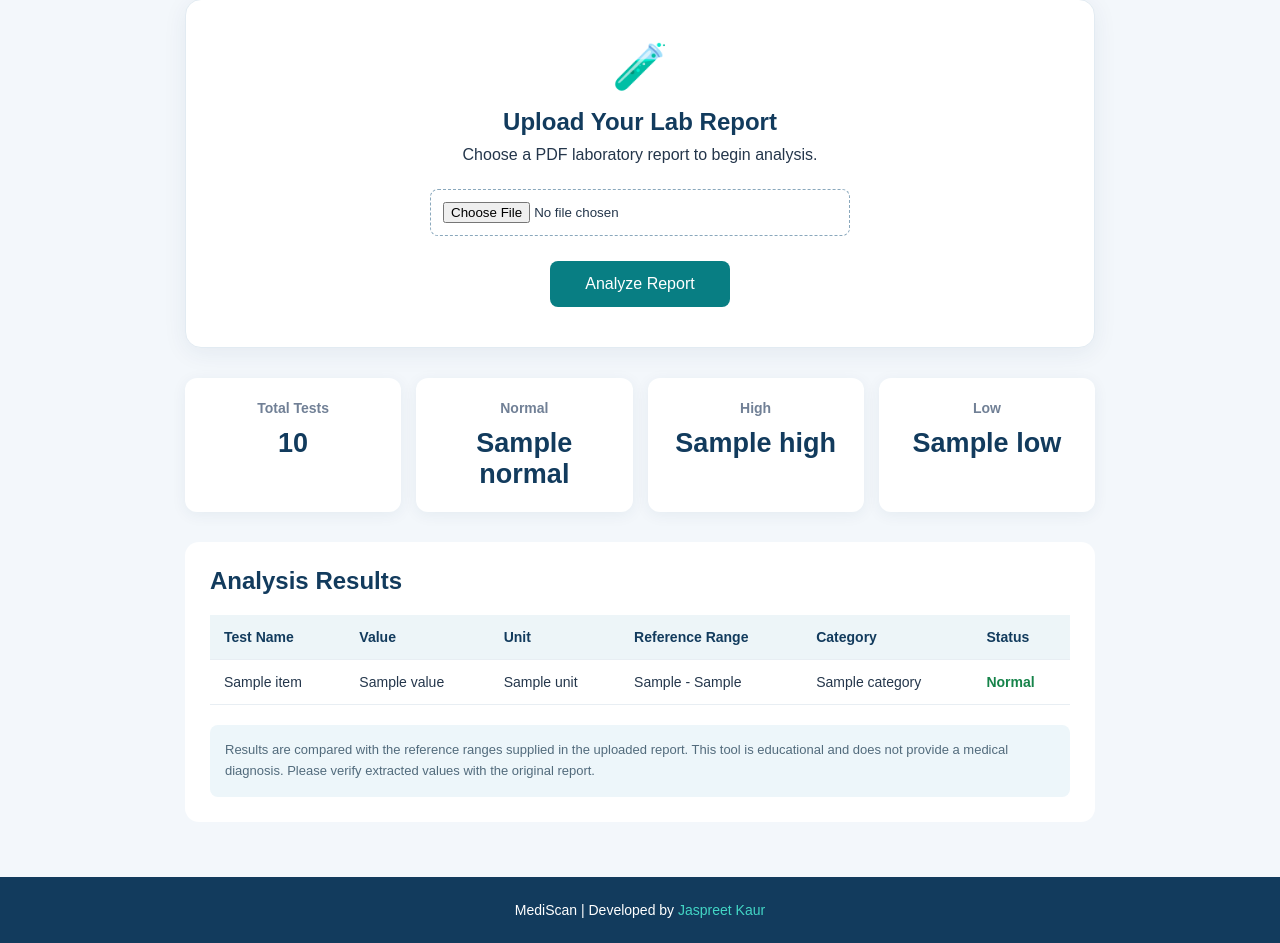
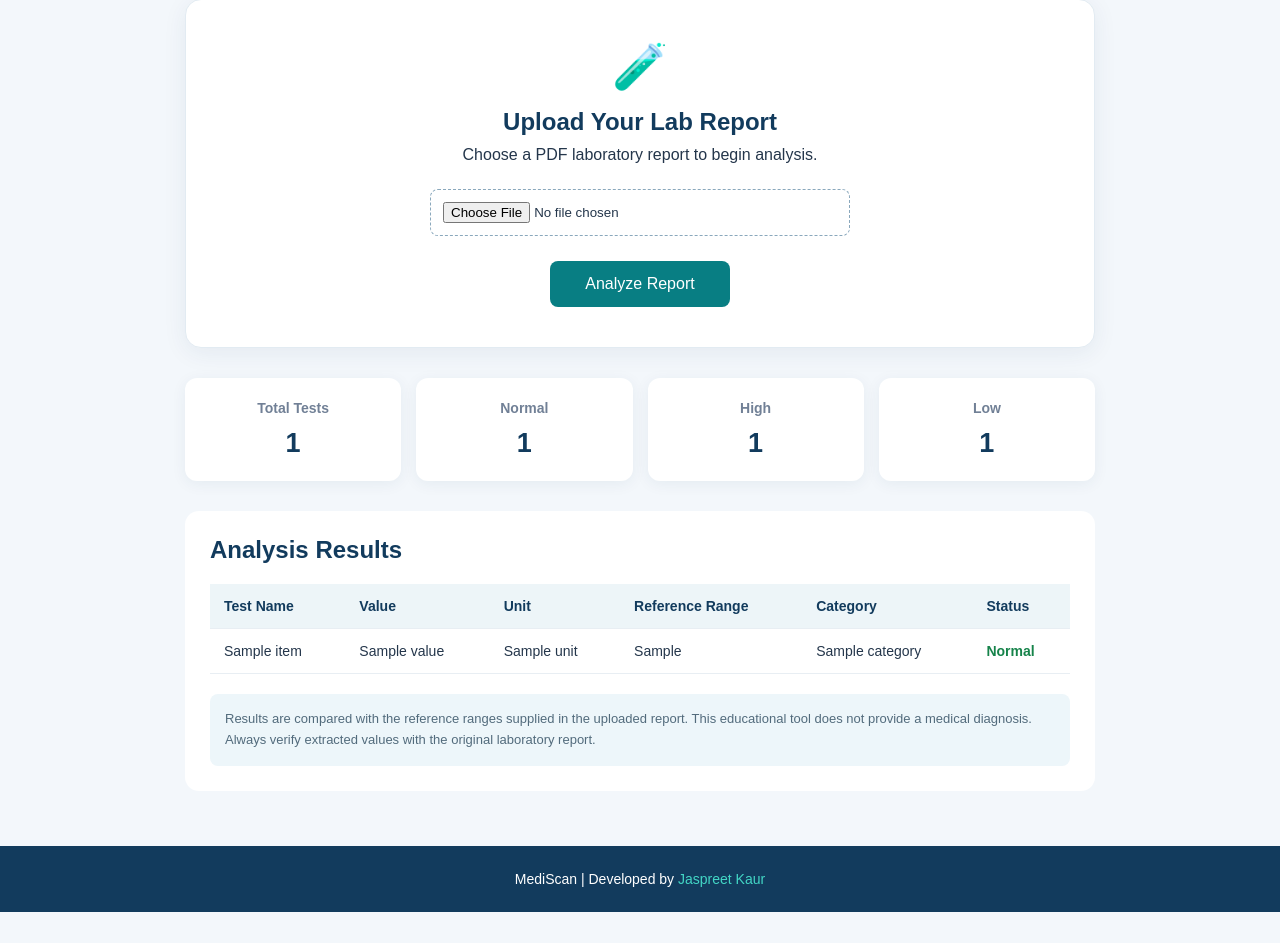
Before and after one commit to Jaspreetkaur203/MediScan-AI, a FastAPI app: template templates/index.html in a window 1280 px wide. Shown: the part 264-1207 px from the top of the page. After the commit the page ends 1176 px from the top, so only its background shows below. Run offline with FastAPI, Linux system fonts and the light colour scheme; the template is opened without the code that fills it: most values are stand-ins (such as "Sample title", 1, 10 or a date in 2020); parts of the project's set-up code (start-up, migrations or seed data) failed here and were passed over.

Commit message:
Update index.html

```diff
--- a/templates/index.html
+++ b/templates/index.html
@@ -33,7 +33,7 @@
             font-weight: bold;
         }
 
-        .logo span {
+        .logo span, footer span {
             color: #43d6c5;
         }
 
@@ -175,17 +175,9 @@
             font-weight: bold;
         }
 
-        .Normal {
-            color: #16834a;
-        }
-
-        .High {
-            color: #d97706;
-        }
-
-        .Low {
-            color: #c62828;
-        }
+        .Normal { color: #16834a; }
+        .High { color: #d97706; }
+        .Low { color: #c62828; }
 
         .note {
             background: #edf6fa;
@@ -203,10 +195,6 @@
             text-align: center;
             padding: 25px;
             font-size: 14px;
-        }
-
-        footer span {
-            color: #43d6c5;
         }
 
         @media(max-width: 650px) {
@@ -249,14 +237,9 @@
         <h2>Upload Your Lab Report</h2>
         <p>Choose a PDF laboratory report to begin analysis.</p>
 
-        <form action="/analyze" method="POST"
-              enctype="multipart/form-data">
-
-            <input type="file" name="report"
-                   accept=".pdf" required>
-
+        <form action="/analyze" method="POST" enctype="multipart/form-data">
+            <input type="file" name="report" accept=".pdf" required>
             <br>
-
             <button type="submit">Analyze Report</button>
         </form>
     </section>
@@ -267,34 +250,33 @@
     </div>
     {% endif %}
 
-    {% if table %}
+    {% if results %}
 
     <div class="summary">
 
         <div class="card">
             <h3>Total Tests</h3>
-            <strong>{{ total }}</strong>
+            <strong>{{ total_tests }}</strong>
         </div>
 
         <div class="card">
             <h3>Normal</h3>
-            <strong>{{ normal }}</strong>
+            <strong>{{ normal_count }}</strong>
         </div>
 
         <div class="card">
             <h3>High</h3>
-            <strong>{{ high }}</strong>
+            <strong>{{ high_count }}</strong>
         </div>
 
         <div class="card">
             <h3>Low</h3>
-            <strong>{{ low }}</strong>
+            <strong>{{ low_count }}</strong>
         </div>
 
     </div>
 
     <section class="results">
-
         <h2>Analysis Results</h2>
 
         <table>
@@ -310,15 +292,12 @@
             </thead>
 
             <tbody>
-                {% for item in table %}
+                {% for item in results %}
                 <tr>
                     <td>{{ item["Test Name"] }}</td>
                     <td>{{ item["Value"] }}</td>
                     <td>{{ item["Unit"] }}</td>
-                    <td>
-                        {{ item["Min Range"] }} -
-                        {{ item["Max Range"] }}
-                    </td>
+                    <td>{{ item["Reference Range"] }}</td>
                     <td>{{ item["Category"] }}</td>
                     <td class="status {{ item['Status'] }}">
                         {{ item["Status"] }}
@@ -329,12 +308,11 @@
         </table>
 
         <div class="note">
-            Results are compared with the reference ranges
-            supplied in the uploaded report. This tool is
-            educational and does not provide a medical diagnosis.
-            Please verify extracted values with the original report.
+            Results are compared with the reference ranges supplied
+            in the uploaded report. This educational tool does not
+            provide a medical diagnosis. Always verify extracted
+            values with the original laboratory report.
         </div>
-
     </section>
 
     {% endif %}
```
